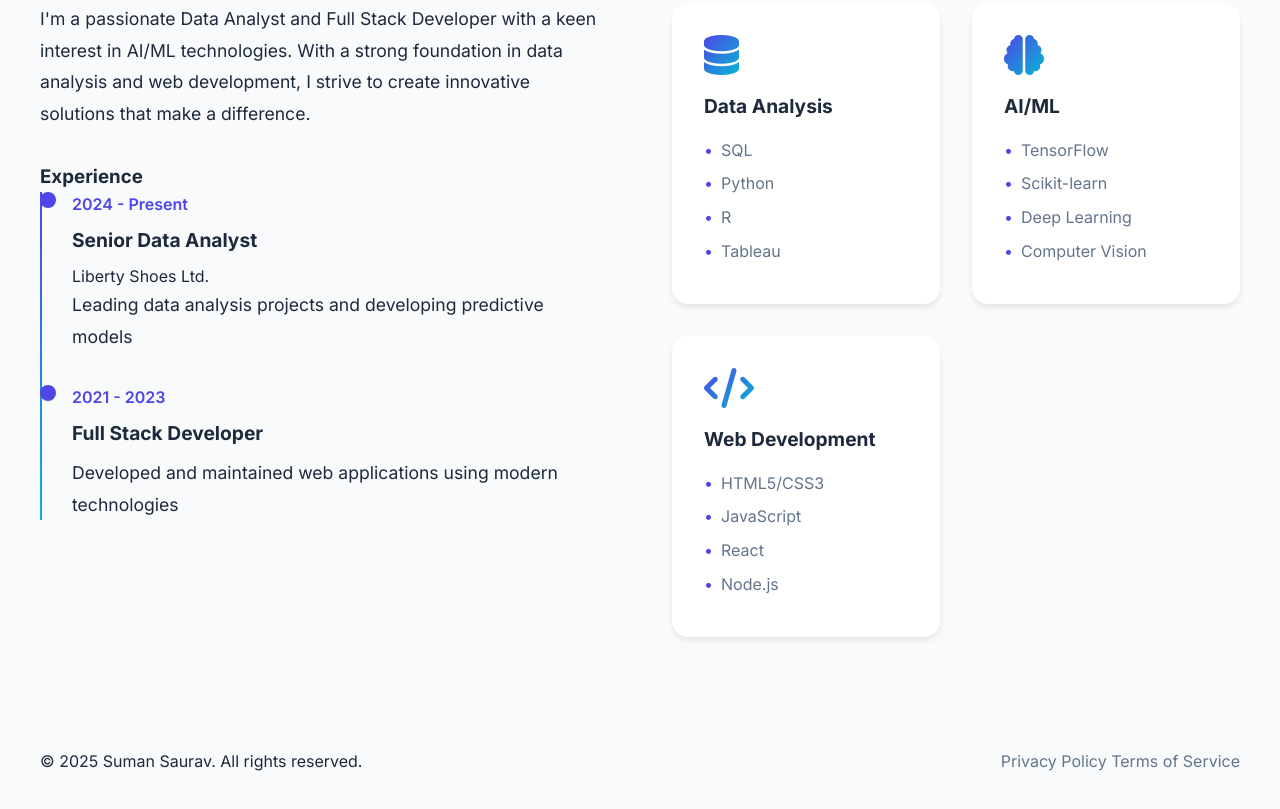
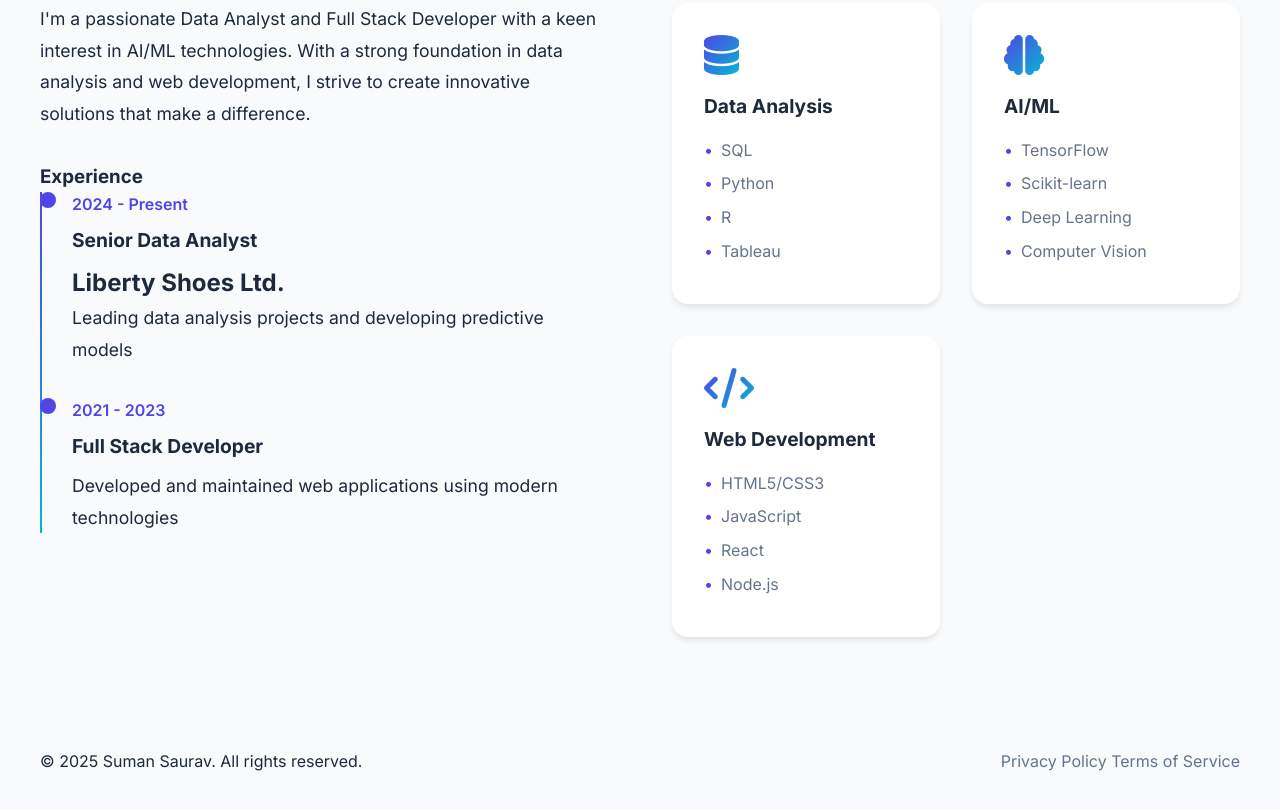
Before and after one commit to Ss094/suman-portfolio, a plain HTML site: page about.html in a window 1280 px wide. Shown: the part 717-1526 px from the top of the page. Drawn offline with Linux system fonts and the light colour scheme.

Commit message:
Update about.html

```diff
--- a/about.html
+++ b/about.html
@@ -59,7 +59,7 @@
                                     <div class="timeline-date">2024 - Present</div>
                                     <div class="timeline-content">
                                         <h4>Senior Data Analyst</h4>
-                                        <p1>Liberty Shoes Ltd.</p1>
+                                        <h1>Liberty Shoes Ltd.</h1>
                                         <p>Leading data analysis projects and developing predictive models</p>
                                     </div>
                                 </div>
```
